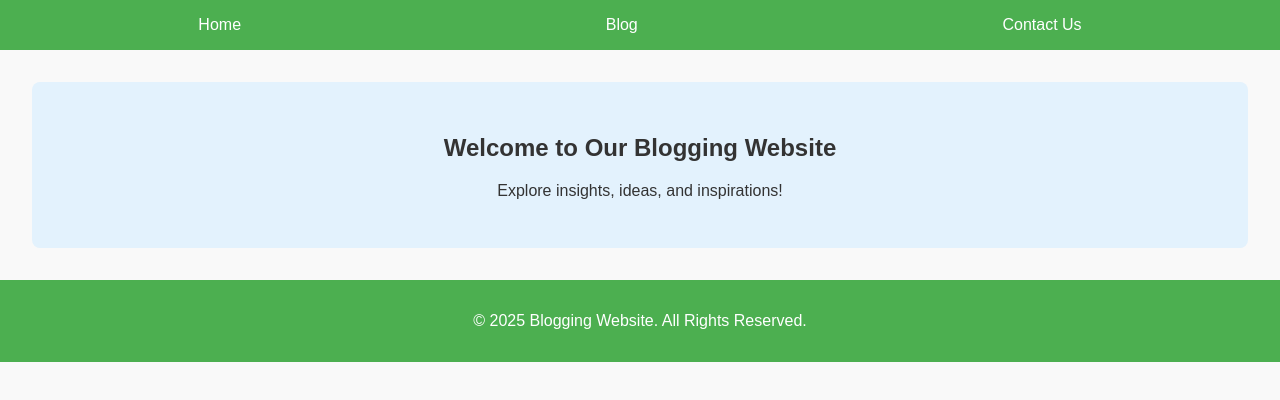
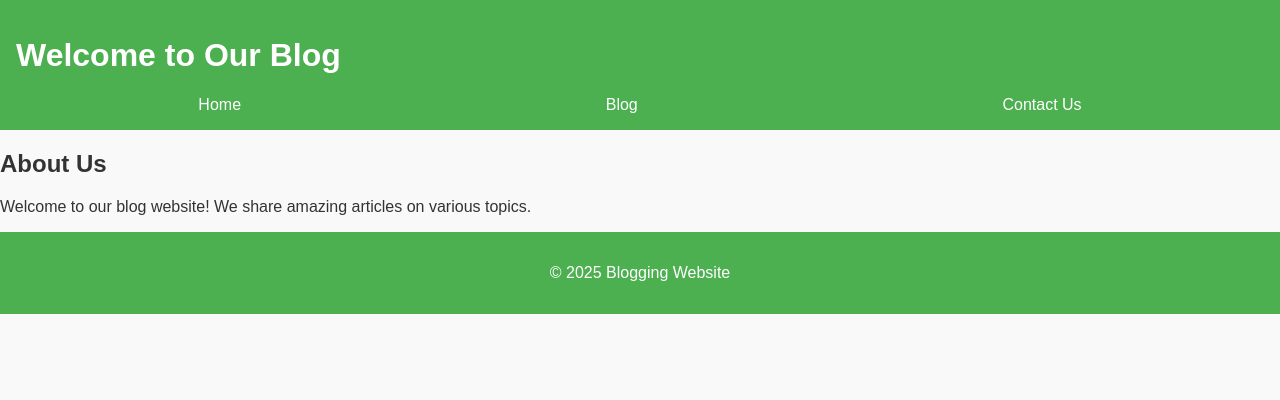
Before and after one commit to RahabAhmad/Blogging-Website, a website: page src/index.html in a window 1280 px wide. Drawn offline with Linux system fonts and the light colour scheme.

Commit message:
modify home.html and home.css

```diff
--- a/src/index.html
+++ b/src/index.html
@@ -3,12 +3,12 @@
 <head>
   <meta charset="UTF-8">
   <meta name="viewport" content="width=device-width, initial-scale=1.0">
-    <title>Home | Blogging Website</title>
+  <title>Home</title>
   <link rel="stylesheet" href="../styles/index.css">
 </head>
 <body>
-
   <header>
+    <h1>Welcome to Our Blog</h1>
     <nav>
       <ul>
         <li><a href="index.html">Home</a></li>
@@ -18,13 +18,13 @@
     </nav>
   </header>
   <main>
-        <section class="hero">
-            <h1>Welcome to Our Blogging Website</h1>
-            <p>Explore insights, ideas, and inspirations!</p>
+    <section>
+      <h2>About Us</h2>
+      <p>Welcome to our blog website! We share amazing articles on various topics.</p>
     </section>
   </main>
   <footer>
-        <p>&copy; 2025 Blogging Website. All Rights Reserved.</p>
+    <p>&copy; 2025 Blogging Website</p>
   </footer>
 </body>
 </html>
```
Lines whose indentation alone changed are shown as unchanged.
